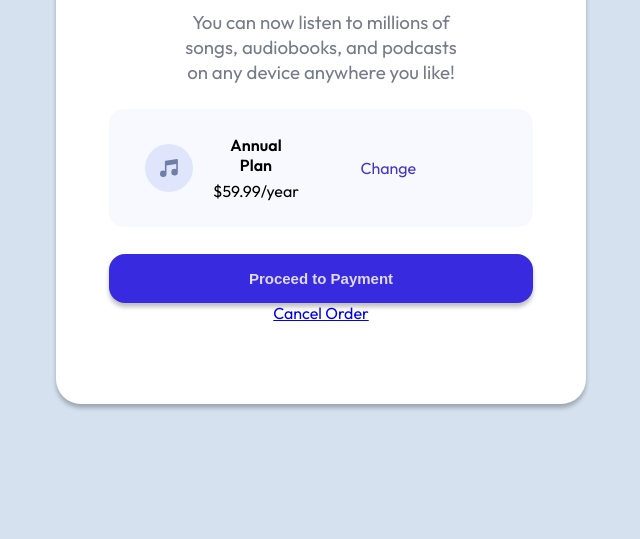
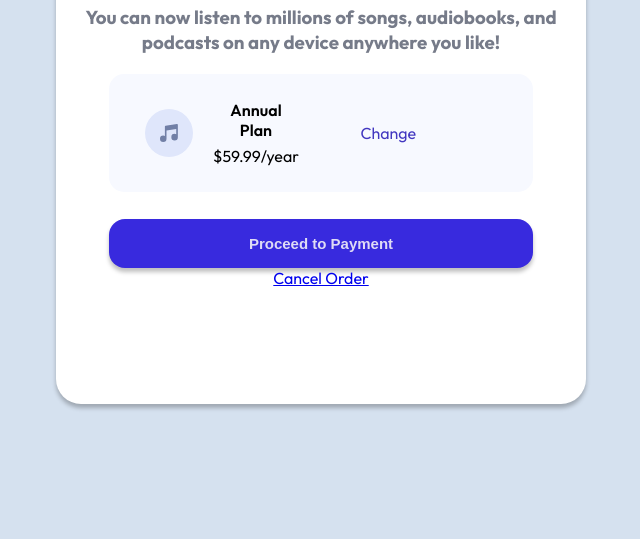
Before and after one commit to Merrymisters/ordercard, a plain HTML site: page Index.html in a window 1280 px wide. Shown: the part 490-1029 px from the top of the page, without its empty margins (319-959 px from the left). Drawn offline with Linux system fonts and the light colour scheme.

Commit message:
Update style.css

```diff
--- a/style.css
+++ b/style.css
@@ -44,9 +44,9 @@ img {
 }
 
 .news{
-	font-weight: 400;
+
 	 line-height: 1.5625rem;
-  padding: 5px 120px 5px;
+
   color:#767b89;
 }
 .upsell {
```
